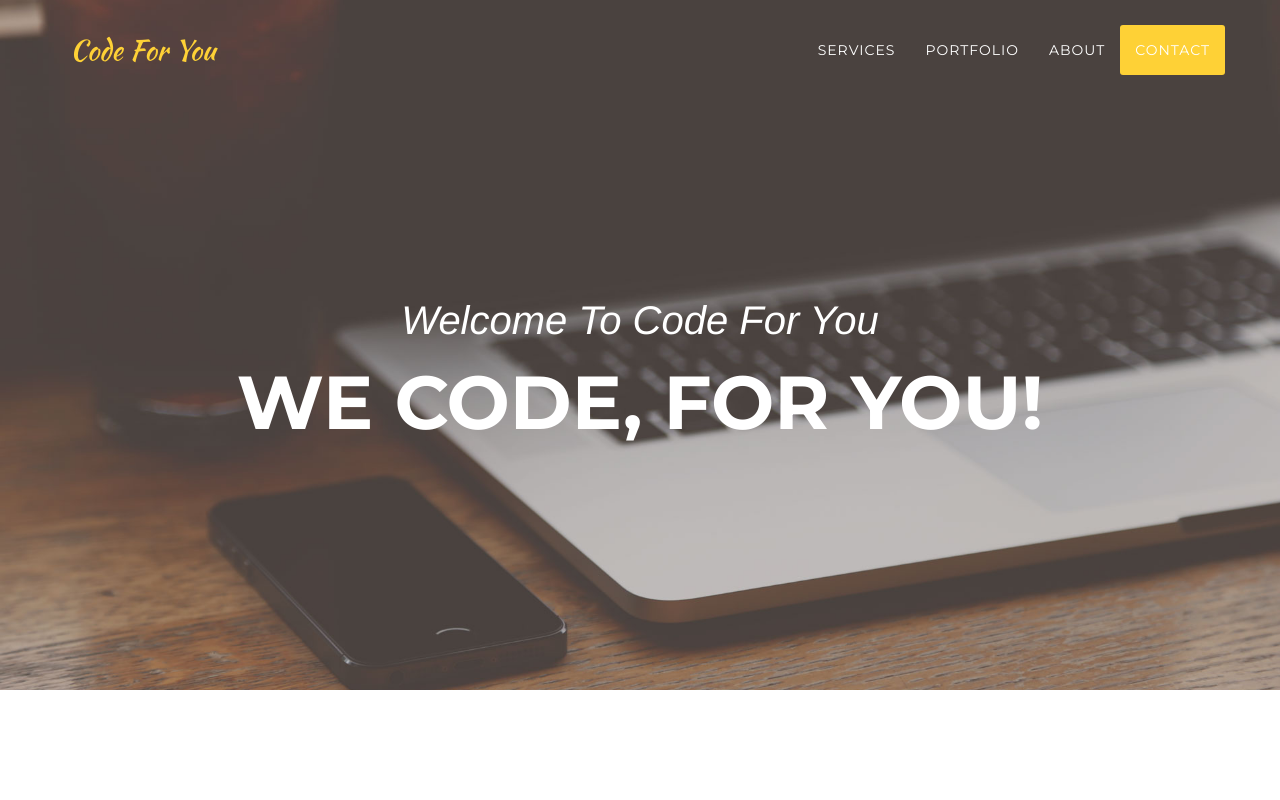
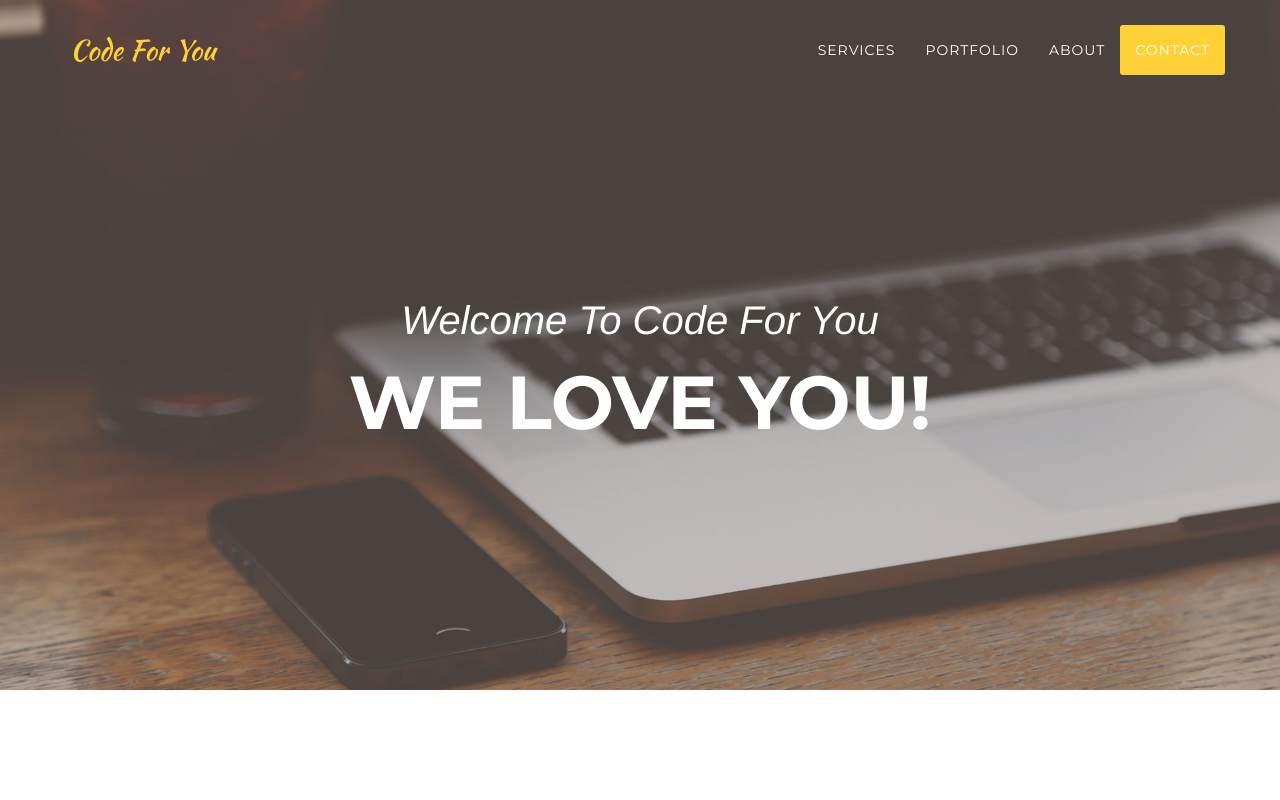
Before and after one commit to reree/code-for-yuo, a plain HTML site: page index.html in a window 1280 px wide. Shown: the top 800 px of the page. Drawn offline with nearby package versions, Linux system fonts and the light colour scheme; files whose address does not match are found by name; a web font is replaced by a local one.

Commit message:
ganti header

```diff
--- a/index.html
+++ b/index.html
@@ -80,7 +80,7 @@
         <div class="container">
             <div class="intro-text">
                 <div class="intro-lead-in">Welcome To Code For You</div>
-                <div class="intro-heading">We Code, For You!</div>
+                <div class="intro-heading">We Love You!</div>
 
             </div>
         </div>
```
